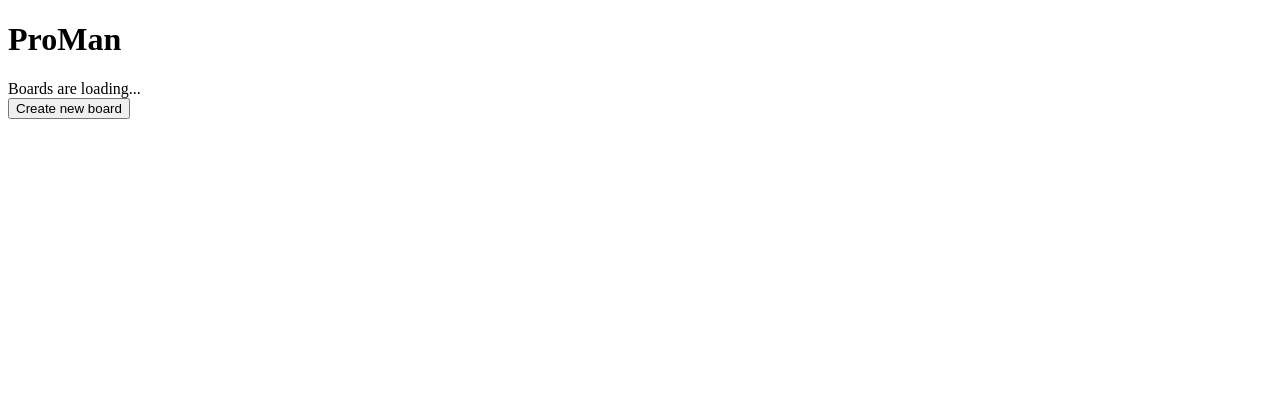
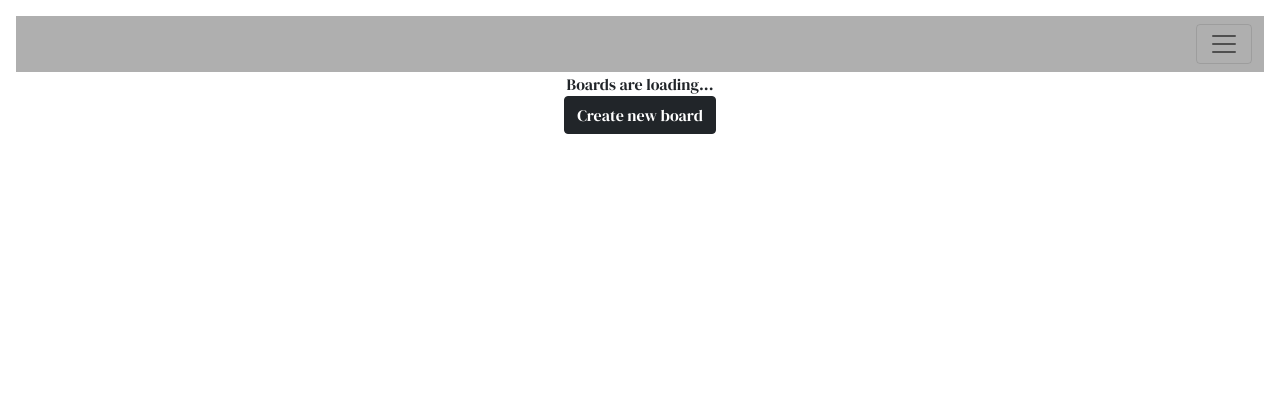
Before and after one commit to ishabelle/PROMAN, a Flask app: page / in a window 1280 px wide. Shown: the top 420 px of the page. Before the commit the page ends 119 px from the top, so only its background shows below. Run offline with Flask 2, Linux system fonts and the light colour scheme; data that the repository does not hold is empty; parts of the project's set-up code (start-up, migrations or seed data) failed here and were passed over; some libraries are stand-ins or nearby versions.

Commit message:
add files

```diff
--- a/templates/index.html
+++ b/templates/index.html
@@ -1,21 +1,68 @@
 <!DOCTYPE html>
-<html lang="en">
+<html lang="en" xmlns="http://www.w3.org/1999/html">
 <head>
+    <title></title>
     <meta charset="UTF-8">
     <meta name="viewport" content="width=device-width, initial-scale=1.0">
     <meta http-equiv="X-UA-Compatible" content="ie=edge">
-        <title>ProMan</title>
-
-        <link rel="shortcut icon" href="{{ url_for('static', filename='favicon/favicon.ico') }}">
-        <link rel="icon" type="image/png" sizes="32x32" href="{{ url_for('static', filename='favicon/favicon-32x32.png') }}">
-        <link rel="icon" type="image/png" sizes="96x96" href="{{ url_for('static', filename='favicon/favicon-96x96.png') }}">
-        <link rel="icon" type="image/png" sizes="16x16" href="{{ url_for('static', filename='favicon/favicon-16x16.png') }}">
-
+    <link href="https://cdn.jsdelivr.net/npm/bootstrap@5.0.0-beta2/dist/css/bootstrap.min.css" rel="stylesheet"
+          integrity="sha384-BmbxuPwQa2lc/FVzBcNJ7UAyJxM6wuqIj61tLrc4wSX0szH/Ev+nYRRuWlolflfl" crossorigin="anonymous">
+    <script src="https://cdn.jsdelivr.net/npm/bootstrap@5.0.0-beta2/dist/js/bootstrap.bundle.min.js"
+            integrity="sha384-b5kHyXgcpbZJO/tY9Ul7kGkf1S0CWuKcCD38l8YkeH8z8QjE0GmW1gYU5S9FOnJ0"
+            crossorigin="anonymous"></script>
+    <script src="https://cdn.jsdelivr.net/npm/@popperjs/core@2.6.0/dist/umd/popper.min.js"
+            integrity="sha384-KsvD1yqQ1/1+IA7gi3P0tyJcT3vR+NdBTt13hSJ2lnve8agRGXTTyNaBYmCR/Nwi"
+            crossorigin="anonymous"></script>
+    <script src="https://cdn.jsdelivr.net/npm/bootstrap@5.0.0-beta2/dist/js/bootstrap.min.js"
+            integrity="sha384-nsg8ua9HAw1y0W1btsyWgBklPnCUAFLuTMS2G72MMONqmOymq585AcH49TLBQObG"
+            crossorigin="anonymous"></script>
+    <script src="https://cdn.jsdelivr.net/npm/bootstrap@5.0.0-beta2/dist/js/bootstrap.bundle.min.js"
+            integrity="sha384-b5kHyXgcpbZJO/tY9Ul7kGkf1S0CWuKcCD38l8YkeH8z8QjE0GmW1gYU5S9FOnJ0"
+            crossorigin="anonymous"></script>
     <link rel="stylesheet" type="text/css" href="{{ url_for('static', filename='css/main.css') }}">
     <script type="module" src="{{ url_for('static', filename='js/main.js') }}" defer></script>
+
+    <style>
+        @import url('https://fonts.googleapis.com/css2?family=DM+Serif+Display&family=Permanent+Marker&display=swap');
+        @import url('https://fonts.googleapis.com/css2?family=Dancing+Script&display=swap');
+
+        body {
+            font-family: 'DM Serif Display', serif;
+            text-align: center;
+
+        }
+
+        h1 {
+            font-family: 'Dancing Script', cursive;
+        }
+    </style>
 </head>
-    <body>
-        <h1>ProMan</h1>
-        <div id="boards">Boards are loading...</div>
+<body style="min-height: 75rem; padding-top: 4.5rem;" class="p-3 mb-2 bg-white text-dark ">
+<nav class="navbar navbar-light" style="background-color: #afafaf;">
+    <div class="container-fluid">
+        <a class="navbar-brand" href="#"></a>
+        <button class="navbar-toggler" type="button" data-bs-toggle="collapse" data-bs-target="#navbarSupportedContent"
+                aria-controls="navbarSupportedContent" aria-expanded="false" aria-label="Toggle navigation">
+            <span class="navbar-toggler-icon"></span>
+        </button>
+        <div class="collapse navbar-collapse" id="navbarSupportedContent">
+            <ul class="navbar-nav me-auto mb-2 mb-lg-0">
+                <li class="nav-item">
+                    <a class="nav-link active" aria-current="page" href="#">Home</a>
+                </li>
+                <li class="nav-item">
+                    <a class="nav-link" href="#">Users</a>
+                </li>
+            </ul>
+        </div>
+    </div>
+</nav>
+
+<div id="progressBar">Boards are loading...</div>
+<div id="boards"></div>
+<div id="container"></div>
+
+
 </body>
+
 </html>
```
Lines whose indentation alone changed are shown as unchanged.
